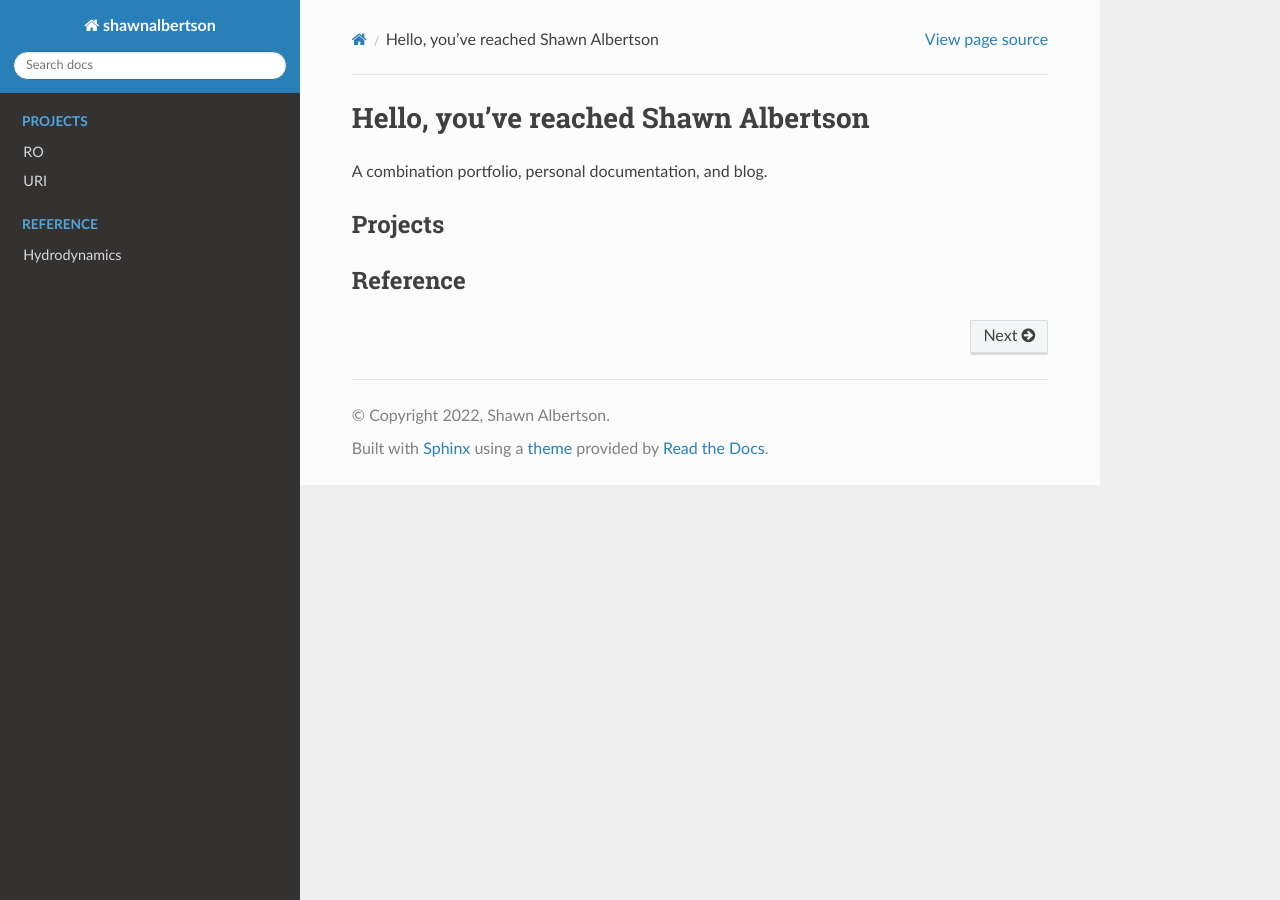
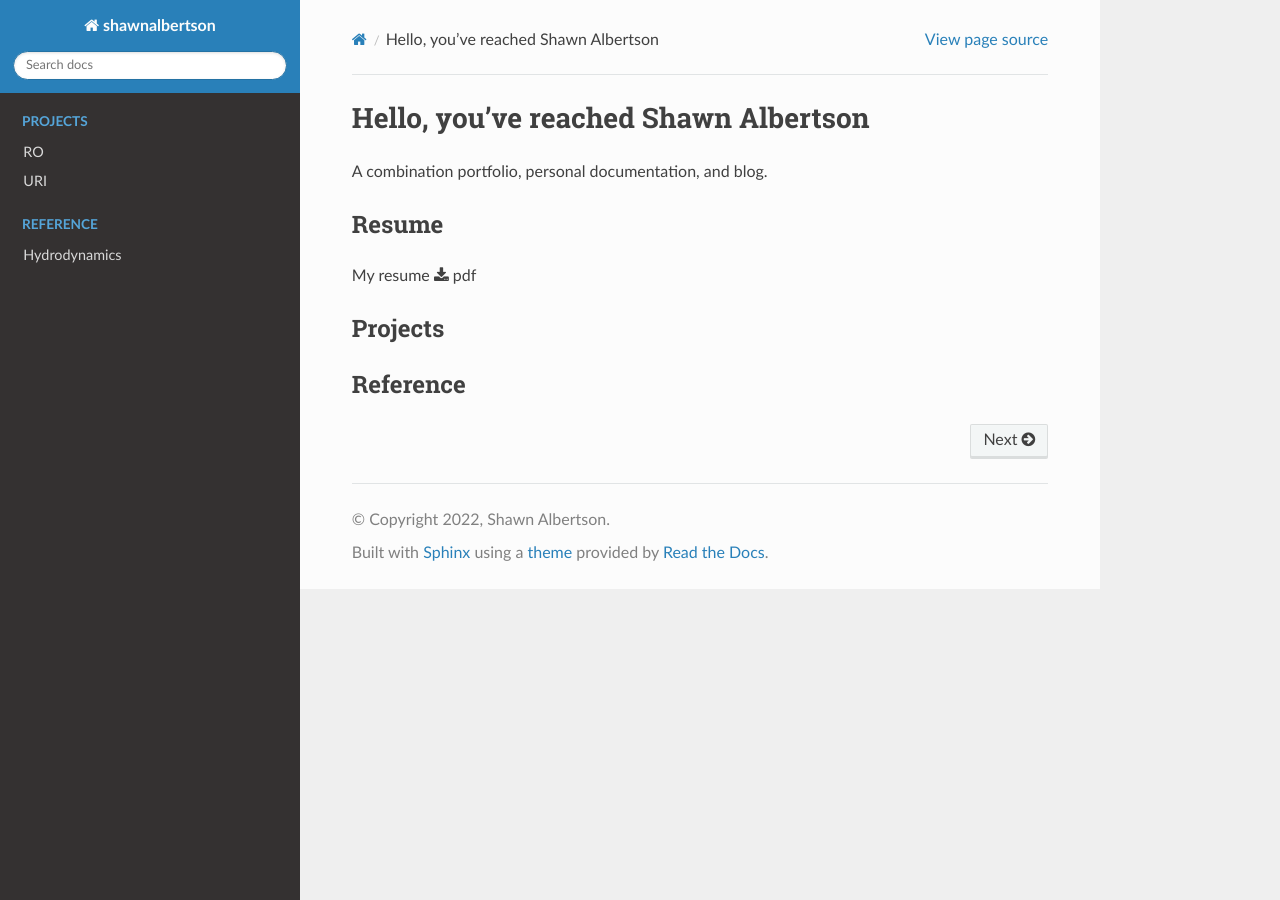
Before and after one commit to shawnalbertson/shawnalbertson, a Sphinx documentation site: the page built from docs/source/index.rst, in a window 1280 px wide. Built offline with Sphinx 7.4.7 and the Read the Docs theme 2.0.0, drawn with Linux system fonts in a browser that asks for light colours; pages that are not in the unit, such as notebooks, are missing from menus.

Commit message:
add resume

```diff
--- a/docs/source/index.rst
+++ b/docs/source/index.rst
@@ -7,6 +7,11 @@ Hello, you've reached Shawn Albertson
 =====================================
 
 A combination portfolio, personal documentation, and blog.
+
+Resume
+------
+
+My resume :download:`pdf <../images/salbertson.pdf>`
 
 Projects
 --------
```
Also changed, not shown: 1 other file.
